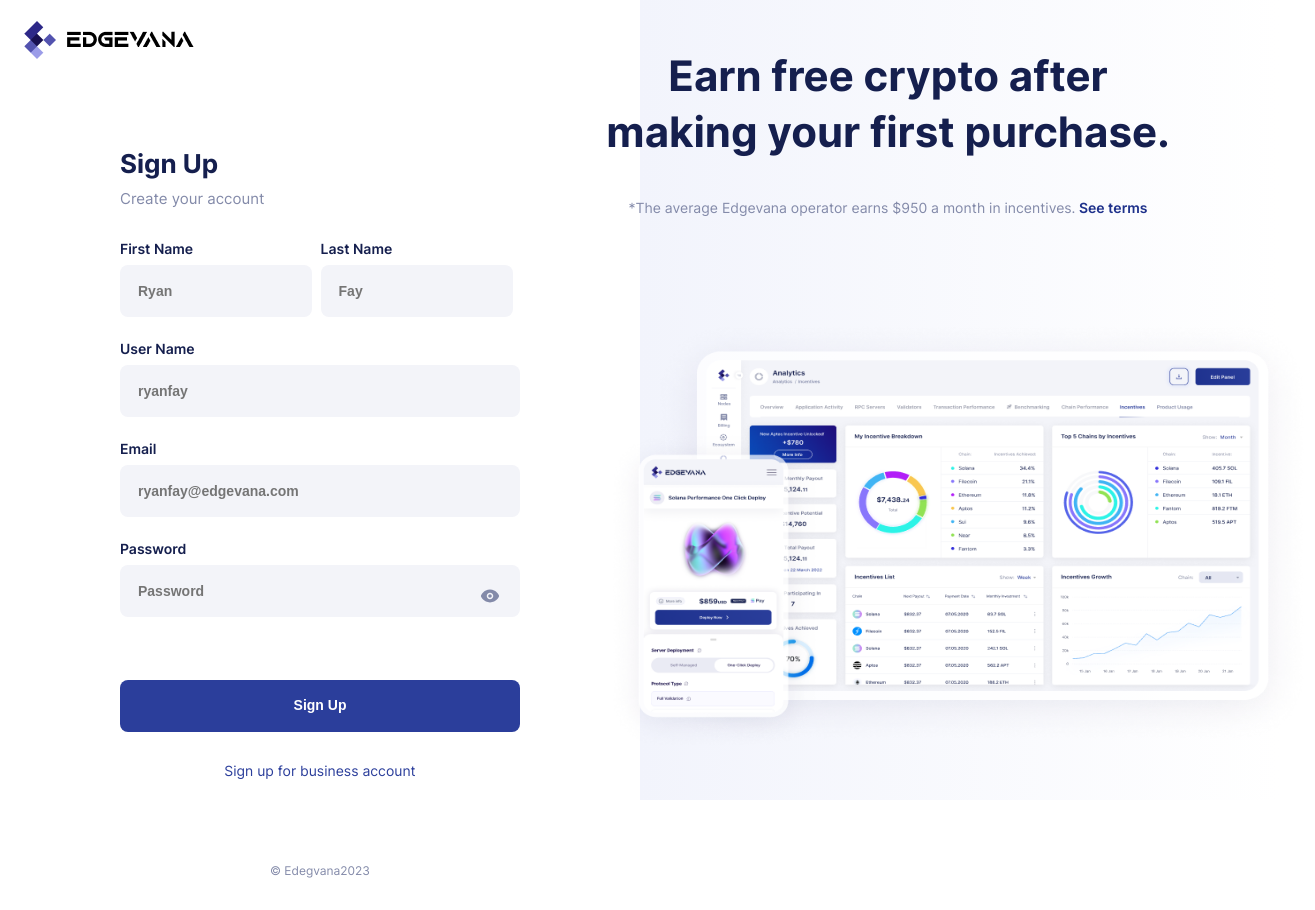
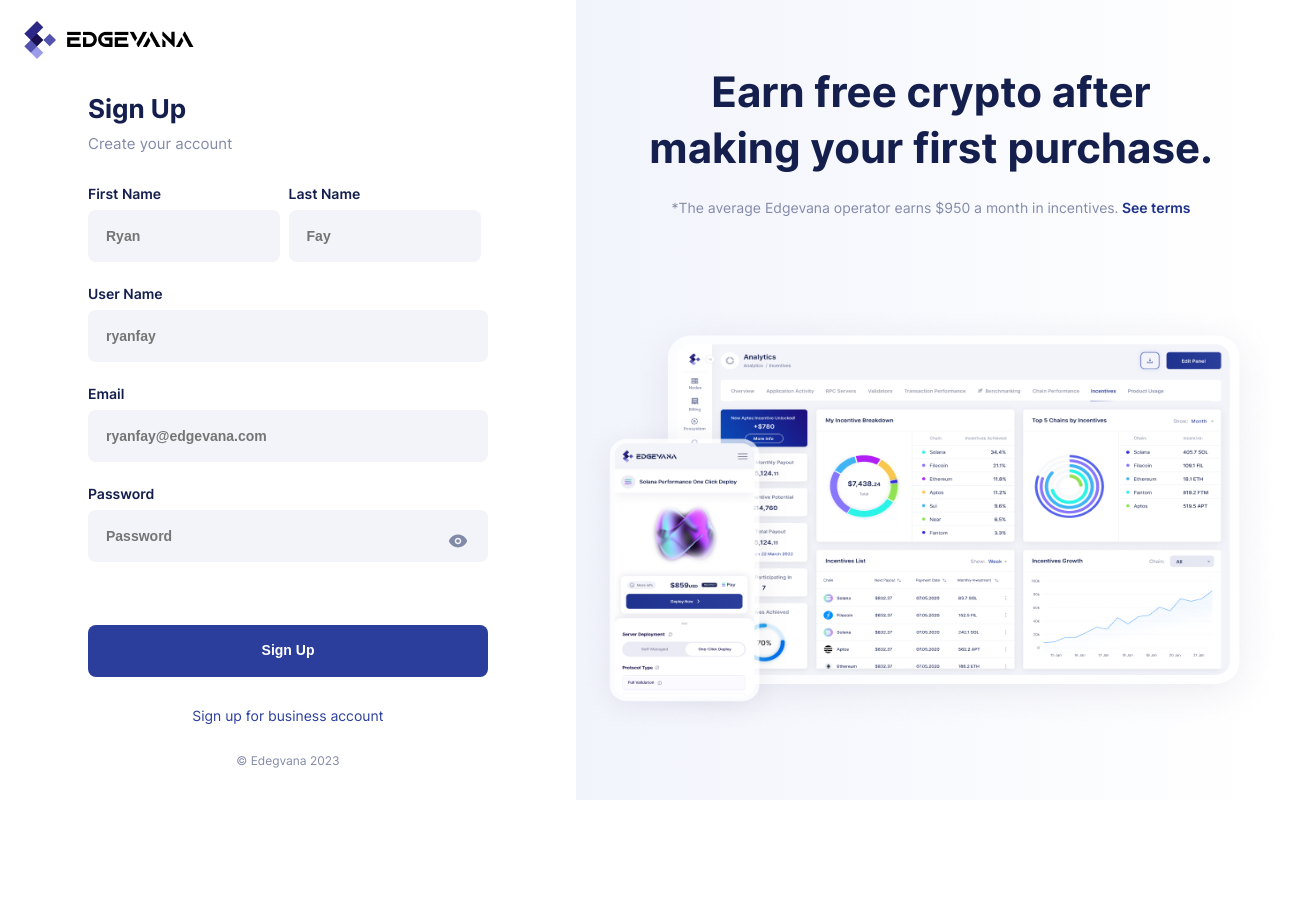
Before and after one commit to Ivan5ik/technical_challange, a Next.js app: page / in a window 1280 px wide. Shown: the whole page, 1315 px wide, since content can reach past the window. After the commit the page ends 800 px from the top, so only its background shows below. Built offline with nearby package versions, Linux system fonts and the light colour scheme.

Commit message:
adding adaptation styles

```diff
--- a/src/components/Footer/index.tsx
+++ b/src/components/Footer/index.tsx
@@ -13,7 +13,7 @@
     <RootFooter className={classNames({ isLeft: isLeft })}>
       <FooterText>
         © Edegvana
-        <span> {currentYear}</span>
+        <span>&nbsp;{currentYear}</span>
       </FooterText>
     </RootFooter>
   );
--- a/src/components/Footer/style.ts
+++ b/src/components/Footer/style.ts
@@ -15,6 +15,7 @@
 
     @media (max-width: 1100px) {
       display: flex;
+      justify-content: center;
     }
   }
 `;
--- a/src/components/Form/style.ts
+++ b/src/components/Form/style.ts
@@ -25,6 +25,10 @@
 
   & .nameOfLastName {
     max-width: 192px;
+
+    @media (max-width: 600px) {
+      max-width: 100%;
+    }
   }
 
   & .position {
@@ -53,12 +57,23 @@
     cursor: pointer;
     margin-top: 40px;
   }
+
+  & .mainForm {
+    @media (max-width: 470px) {
+      margin: 0 18px 0 18px;
+    }
+  }
 `;
 
 export const WrapperName = styled.div`
   display: flex;
   flex-direction: row;
   justify-content: space-between;
+
+  @media (max-width: 600px) {
+    flex-direction: column;
+    justify-content: center;
+  }
 `;
 
 export const FormTitle = styled.h1`
@@ -67,6 +82,11 @@
   line-height: 31px;
   color: ${PALETTE.primary};
   padding-bottom: 11px;
+
+  @media (max-width: 600px) {
+    display: flex;
+    justify-content: center;
+  }
 `;
 
 export const FormDescription = styled.p`
@@ -75,6 +95,11 @@
   line-height: 18px;
   color: ${PALETTE.secondary};
   padding-bottom: 32px;
+
+  @media (max-width: 600px) {
+    display: flex;
+    justify-content: center;
+  }
 `;
 
 export const BusinesDescription = styled.p`
--- a/src/components/Input/style.ts
+++ b/src/components/Input/style.ts
@@ -15,7 +15,7 @@
     margin-top: 8px;
     width: 100%;
     height: 52px;
-    padding-left: 18px;
+    padding: 0 18px 0 18px;
     background: ${PALETTE.grey};
     border-radius: 8px;
     border: none;
@@ -38,4 +38,10 @@
     line-height: 17px;
     color: ${PALETTE.red};
   }
+
+  @media (max-width: 470px) {
+    & .nameOfLastName {
+      max-width: 160px;
+    }
+  }
 `;
--- a/src/components/Layout/style.ts
+++ b/src/components/Layout/style.ts
@@ -1,7 +1,7 @@
-import { PALETTE } from 'src/utils/palette';
-import styled from 'styled-components';
+import { PALETTE } from "src/utils/palette";
+import styled from "styled-components";
 
 export const Root = styled.div`
-  width: 100%;
-  height: 100vh;
+  /* width: 100%;
+  height: 100vh; */
 `;
--- a/src/components/LeftBlock/style.ts
+++ b/src/components/LeftBlock/style.ts
@@ -3,13 +3,19 @@
 
 export const RootLeftBlock = styled.div`
   width: 50%;
-  height: 100vh;
+  height: calc(100vh - 110px);
   background: ${PALETTE.white};
+
+  @media (max-width: 1450px) {
+    width: 45%;
+  }
 
   @media (max-width: 1100px) {
     width: 100%;
+    height: calc(100vh - 47px);
   }
 `;
+
 export const WrapperForm = styled.div`
   height: 100%;
   display: flex;
--- a/src/components/RightBlock/style.ts
+++ b/src/components/RightBlock/style.ts
@@ -4,21 +4,32 @@
 
 export const RootRightBlock = styled.div`
   width: 50%;
-  height: 100vh;
+  min-height: 100vh;
   background: ${PALETTE.lightPurple};
   display: flex;
-  align-items: center;
-  justify-content: center;
+
+  @media (max-width: 1450px) {
+    width: 55%;
+  }
+
+  @media (max-width: 1100px) {
+    display: flex;
+    justify-content: center;
+    width: 100%;
+    min-height: calc(100vh - 63px);
+  }
 `;
 
 export const WrapperRightBlock = styled.div`
   display: flex;
   flex-direction: column;
+  justify-content: center;
+  align-items: center;
   row-gap: 80px;
 `;
 
 export const TextBlock = styled.div`
-  width: 566px;
+  max-width: 566px;
 
   & h1 {
     font-size: 42px;
@@ -35,14 +46,48 @@
     text-align: center;
     color: ${PALETTE.secondary};
     line-height: 24px;
+
     & span {
       font-size: 14px;
       font-weight: 600;
       margin-bottom: 24px;
       color: ${PALETTE.blue};
-      line-height: 56px;
+    }
+  }
+
+  @media (max-width: 1200px) {
+    max-width: 490px;
+
+    & h1 {
+      font-size: 36px;
+      line-height: 42px;
+    }
+
+    & h3 {
+      margin: 0 auto;
+      max-width: 420px;
     }
   }
 `;
 
-export const Img = styled(Image)``;
+export const Img = styled(Image)`
+  @media (max-width: 1200px) {
+    width: 586px;
+    height: 350px;
+  }
+
+  @media (max-width: 600px) {
+    width: 468px;
+    height: 280px;
+  }
+
+  @media (max-width: 470px) {
+    width: 374px;
+    height: 224px;
+  }
+
+  @media (max-width: 420px) {
+    width: 336px;
+    height: 201px;
+  }
+`;
```
Also changed, not shown: src/components/RightBlock/index.tsx (+5 -6 lines).
